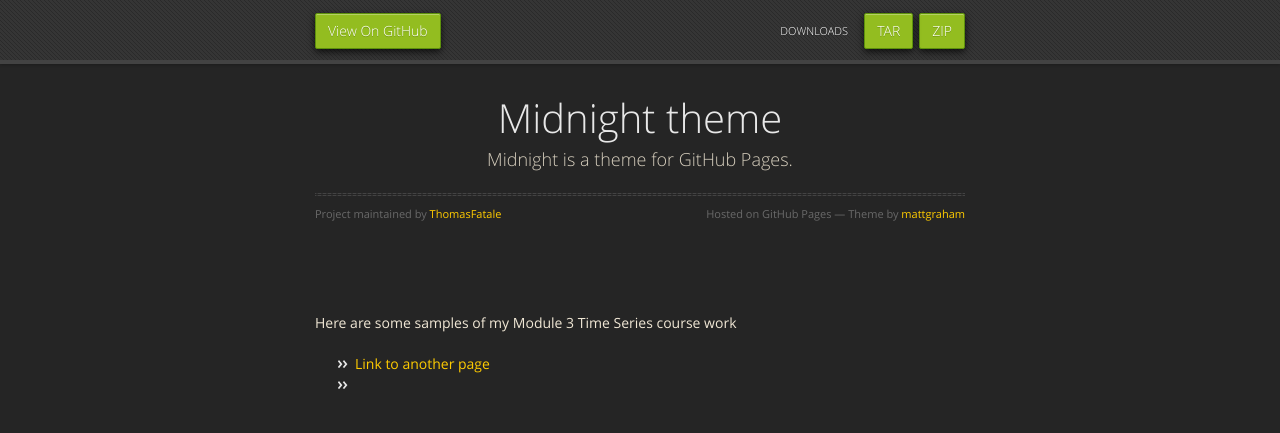
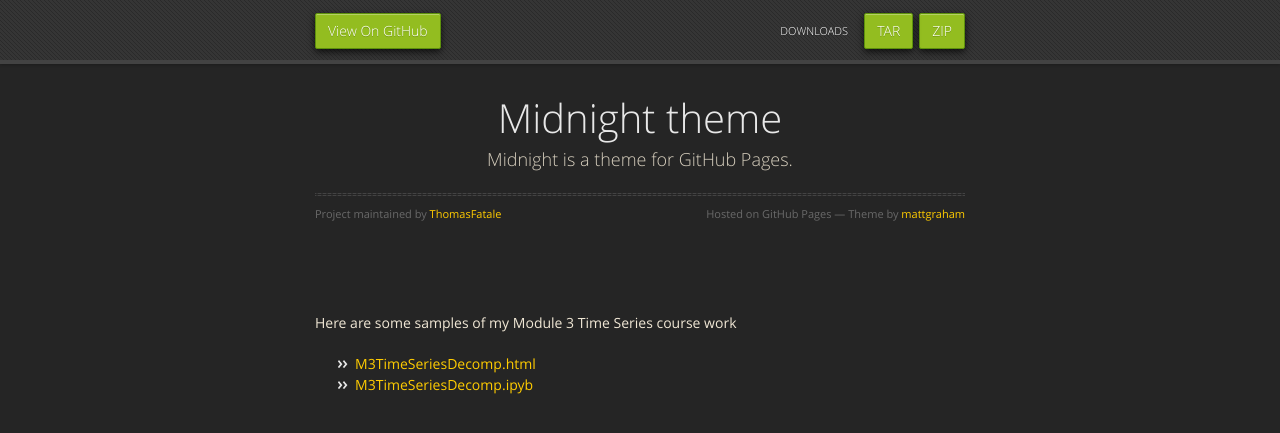
Before and after one commit to ThomasFatale/Thomas-Fatale, a Jekyll site: the page built from index.md, in a window 1280 px wide. Shown: the top 433 px of the page. Built offline with Jekyll 4.4.1, drawn with Linux system fonts in a browser that asks for light colours.

Commit message:
Update index.md

```diff
--- a/index.md
+++ b/index.md
@@ -6,5 +6,5 @@ layout: default
 
 Here are some samples of my Module 3 Time Series course work
 
-- [Link to another page](./another-page.html)
--
+- [M3TimeSeriesDecomp.html](.M3TimeSeriesDecomp.html)
+- [M3TimeSeriesDecomp.ipyb](.M3TimeSeriesDecomp.ipyb)
```
